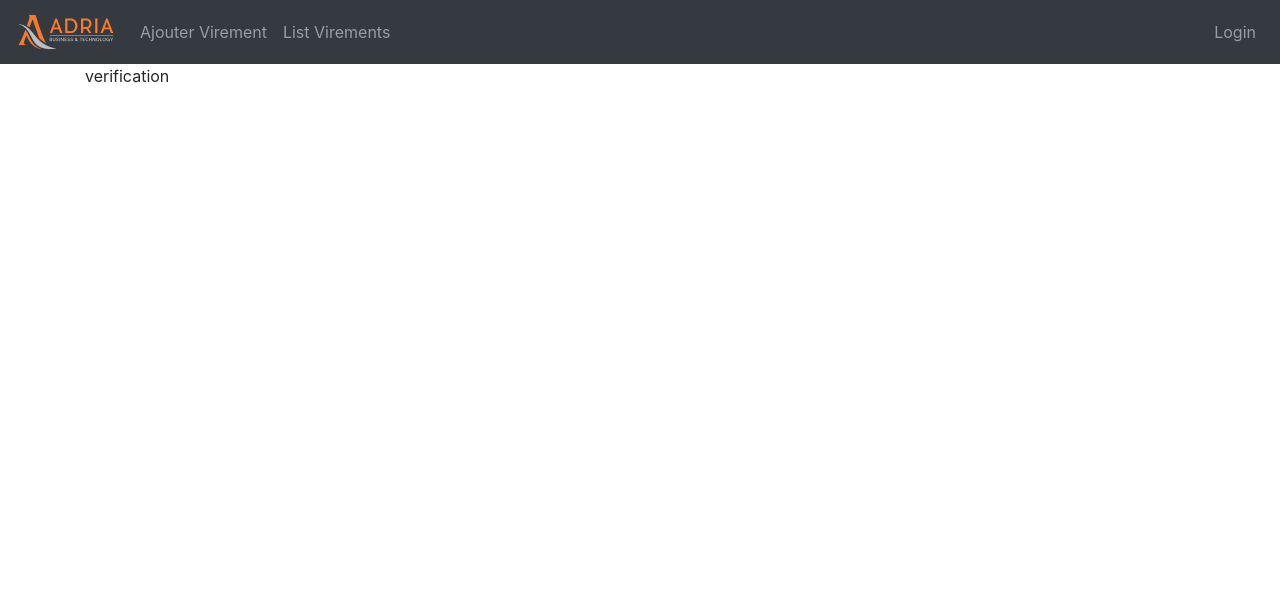
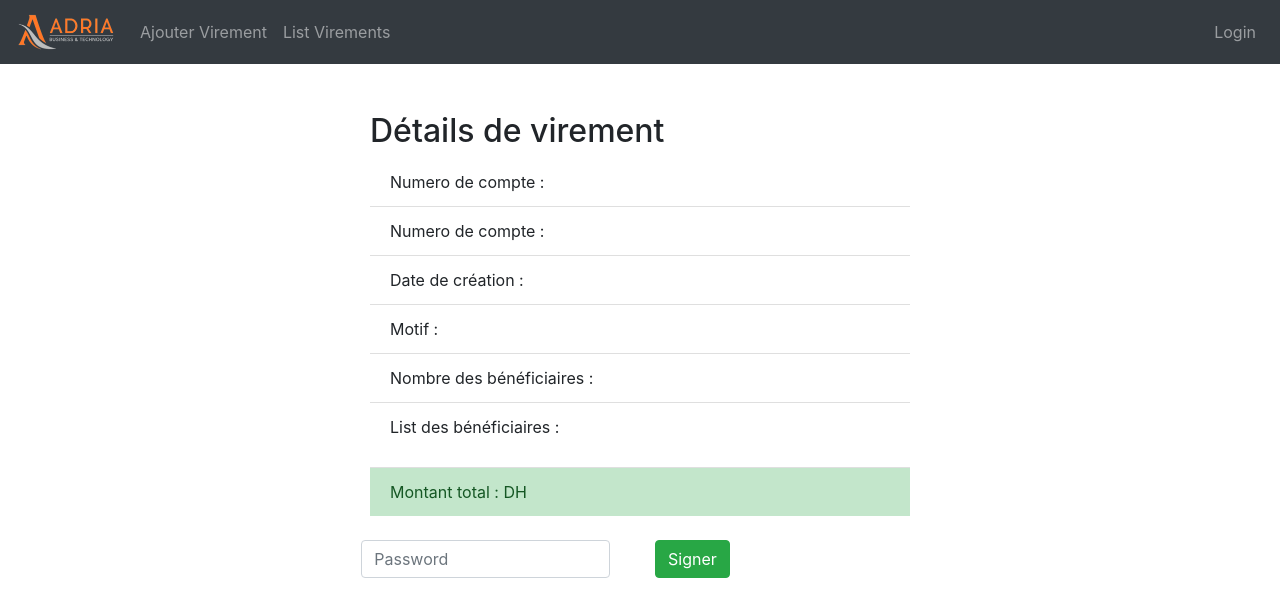
Before and after one commit to aymannc/adria-fornt, a React (Create React App) app: page /verification in a window 1280 px wide. Shown: the top 616 px of the page. Built offline with nearby package versions, Linux system fonts and the light colour scheme.

Commit message:
Adding sign functionalities

```diff
--- a/src/App.tsx
+++ b/src/App.tsx
@@ -8,6 +8,7 @@ import Auth from "./auth/Auth";
 import {Container} from "react-bootstrap";
 import Header from "./header/Header";
 import AjouterVirment from "./virment/AjouterVirement";
+import SignerVirement, {SignSuccess} from "./virment/SignerVirement";
 
 const store = createStore(combineReducers({}))
 
@@ -21,8 +22,8 @@ function App() {
                         <Route path='/auth'
                                activeClassName="active" component={Auth}/>
                         <Route path='/ajouter-virement' component={AjouterVirment}/>
-                        <Route path='/verification' render={() => <p>verification</p>}/>
-                        <Route path='/results' render={() => <p>results</p>}/>
+                        <Route path='/verification' component={SignerVirement}/>
+                        <Route path='/success' component={SignSuccess}/>
                         <Route path='/list-virements' render={() => <p>list-virements</p>}/>
                         <Redirect to='/auth'/>
                     </Switch>
--- a/src/virment/AjouterVirement.tsx
+++ b/src/virment/AjouterVirement.tsx
@@ -3,6 +3,7 @@ import {Alert, Button, Col, Form, FormControl, InputGroup, Row, Table} from "rea
 import {useForm} from "react-hook-form";
 
 import http from '../client'
+import {useHistory} from "react-router-dom";
 
 type Beneficiaire = {
     id: number,
@@ -78,7 +79,7 @@ export const BeneficiairesVirement = (props: { selectedBeneficiaire: SelectedBen
                             <input style={{borderColor: beneficiaire.montant ? '' : 'red'}}
                                    type="number" name={beneficiaire.id.toString()}
                                    value={beneficiaire.montant}
-                                   onChange={changeHandler}/> DH
+                                   onChange={changeHandler}/>
                             {
                                 (beneficiaire.montant <= 0) ?
                                     <Alert className='mt-2' variant="danger">Valeur doit être non nulle</Alert> : null
@@ -95,6 +96,7 @@ export const BeneficiairesVirement = (props: { selectedBeneficiaire: SelectedBen
     </Table>
 }
 export const VirementForm = (props: any) => {
+    const history = useHistory();
     const {register, errors, handleSubmit} = useForm<any>();
     const onSubmit = (data: any) => {
         let isValid = true;
@@ -104,16 +106,47 @@ export const VirementForm = (props: any) => {
             }
         })
         if (isValid) {
-            console.log(data,props)
+            const submitForm =
+                {
+                    ...data,
+                    selectedBeneficiaire: props.state.selectedBeneficiaire
+
+                }
+            http.post('ajouter-virement', submitForm).then(response => {
+                const detail = {
+                    id: response.data,
+                    ...submitForm
+                };
+
+                console.log(detail)
+                history.push({
+                    pathname: '/verification',
+                    state: {detail}
+                });
+            }).catch(error => {
+                console.log(error)
+            })
         }
     };
+
+    const checkForBalance = (numeroCompte: string) => {
+        const index = (props.state.comptes as Compte[]).findIndex(e => e.numeroCompte === numeroCompte)
+        if (index !== -1) {
+            return props.state.comptes[index].soldeComptable >= props.state.montant
+        }
+        return false
+    }
+    const display_date = new Date().toISOString().split('T')[0]
     return <Form onSubmit={handleSubmit(onSubmit)}>
         <Row>
             <Col className="col-6">
                 <Form.Group controlId="select">
                     <Form.Label>Choisir un compte :</Form.Label>
                     <Form.Control as="select"
-                                  name="accountNumber" ref={register({required: true})}>
+                                  name="accountNumber" ref={register({
+                        required: true,
+                        validate: checkForBalance
+                    })}>
                         {
                             props.state.comptes.map((e: Compte) => {
                                 return <option key={e.id}
@@ -126,37 +159,41 @@ export const VirementForm = (props: any) => {
                         (errors.accountNumber?.type === 'required') ?
                             <Alert className='mt-2' variant="danger">{"Vous devez spécifier un compte"}</Alert> : null
                     }
+                    {
+                        (errors.accountNumber?.type === 'validate') ?
+                            <Alert className='mt-2'
+                                   variant="danger">{"Assurez-vous d'avoir suffisamment d'argent sur votre compte pour cette opération"}</Alert> : null
+                    }
                 </Form.Group>
             </Col>
-        </Row>
-        <Row>
-
             <Col>
                 <Form.Group controlId="DateDeCreation">
                     <Form.Label>Date de création</Form.Label>
                     <Form.Control type="text" name="createdDate"
                                   ref={register({required: true})}
-                                  value={new Date().toISOString()} readOnly/>
+                                  value={display_date} readOnly/>
                 </Form.Group>
                 {
                     (errors.createdDate?.type === 'required') ?
                         <Alert className='mt-2' variant="danger">{"Error"}</Alert> : null
                 }
             </Col>
-            <Col>
-                <Form.Group controlId="DateDeExecution">
-                    <Form.Label>Date d'exécution</Form.Label>
-                    <Form.Control type="date"
-                                  name="executedDate"
-                                  ref={register({required: true})}
-                    />
-                </Form.Group>
-                {
-                    (errors.executedDate?.type === 'required') ?
-                        <Alert className='mt-2' variant="danger">Vous devez spécifier une date</Alert> : null
-                }
-            </Col>
         </Row>
+        {/*<Row>*/}
+        {/*    <Col>*/}
+        {/*        <Form.Group controlId="DateDeExecution">*/}
+        {/*            <Form.Label>Date d'exécution</Form.Label>*/}
+        {/*            <Form.Control type="date"*/}
+        {/*                          name="executedDate"*/}
+        {/*                          ref={register({required: true})}*/}
+        {/*            />*/}
+        {/*        </Form.Group>*/}
+        {/*        {*/}
+        {/*            (errors.executedDate?.type === 'required') ?*/}
+        {/*                <Alert className='mt-2' variant="danger">Vous devez spécifier une date</Alert> : null*/}
+        {/*        }*/}
+        {/*    </Col>*/}
+        {/*</Row>*/}
         <Row>
             <Col>
                 <Form.Group controlId="motif">
@@ -242,7 +279,6 @@ const AjouterVirment = () => {
             ))
         });
         http.get('/abonnes/1/comptes').then(response => {
-            console.log(response)
             setState(state => (
                 {
                     ...state, comptes: response.data._embedded.comptes.map((e: Compte) => ({
--- /dev/null
+++ b/src/virment/SignerVirement.tsx
@@ -0,0 +1,115 @@
+import React, {Fragment, useState} from "react";
+import {useHistory, useLocation} from "react-router-dom";
+
+import {Alert, Button, Col, Form, ListGroup, Row} from "react-bootstrap";
+import {useForm} from "react-hook-form";
+import http from "../client";
+
+type Overview = {
+    id: number,
+    accountNumber: string,
+    createdDate: string,
+    executedDate: string,
+    montant: number,
+    motif: string,
+    nbrOfBenf: number,
+    selectedBeneficiaire: {
+        id: number,
+        montant: string,
+        nom: string,
+        prenom: string
+    }[]
+}
+export const SignSuccess = () => {
+    return <Row>
+        <Col className="col-6 mx-auto">
+            <Alert className='mt-2' variant="success">Votre demande a été signé !</Alert>
+        </Col>
+    </Row>
+}
+const SignerVirement = (props: any) => {
+    const location = useLocation();
+    const history = useHistory();
+    // @ts-ignore
+    let state: Overview = {...location.state?.detail};
+    const {register, errors, handleSubmit} = useForm<any>();
+    const [error, editError] = useState('');
+
+    const onSubmit = (data: any) => {
+        const form = {
+            "virmentID": state.id,
+            "username": "anc",
+            "password": data.password
+        }
+        http.post('sign', form).then(response => {
+            if (response.data === true) {
+                history.push('/success')
+            }
+        }).catch(errors => {
+            editError(errors.response.data.message);
+            console.log(errors.response.data.message)
+        })
+    };
+    return (
+        <Fragment>
+            <Row>
+                <Col className="col-6 mx-auto mt-5">
+                    {error !== '' ? <Alert className='mt-2' variant="danger">{error}</Alert> : null}
+                </Col>
+            </Row>
+            <Row>
+                <Col className="col-6 mx-auto">
+                    <h2>Détails de virement</h2>
+                    <ListGroup variant="flush">
+                        <ListGroup.Item>Numero de compte : {state.id}</ListGroup.Item>
+                        <ListGroup.Item>Numero de compte : {state.accountNumber}</ListGroup.Item>
+                        <ListGroup.Item>Date de création : {state.createdDate}</ListGroup.Item>
+                        <ListGroup.Item>Motif : {state.motif}</ListGroup.Item>
+                        <ListGroup.Item>Nombre des bénéficiaires : {state.nbrOfBenf}</ListGroup.Item>
+                        <ListGroup.Item>List des bénéficiaires :
+                            <ListGroup variant="flush" className="mt-3">
+                                {
+                                    state.selectedBeneficiaire?.map(beneficiaire => {
+                                        return (
+                                            <ListGroup.Item variant="secondary" key={beneficiaire.id}>
+                                                {`${beneficiaire.nom.toUpperCase()} ${beneficiaire.prenom.toUpperCase()} : ${beneficiaire.montant} DH`}
+                                            </ListGroup.Item>)
+                                    })
+                                }
+                            </ListGroup>
+                        </ListGroup.Item>
+                        <ListGroup.Item variant="success">Montant total : {state.montant} DH</ListGroup.Item>
+                    </ListGroup>
+                </Col>
+            </Row>
+            <Form onSubmit={handleSubmit(onSubmit)}>
+
+                <Row className="col-7 mx-auto mt-4">
+                    <Col className="col-6">
+
+                        <Col>
+                            <Form.Group controlId="passwordcontrolId">
+                                <Form.Control type="password"
+                                              name="password"
+                                              placeholder="Password"
+                                              ref={register({required: true})}
+                                />
+                            </Form.Group>
+                            {
+                                (errors.password?.type === 'required') ?
+                                    <Alert className='mt-2' variant="danger">Vous devez entrer votre mot de
+                                        passe</Alert> : null
+                            }
+                        </Col>
+                    </Col>
+                    <Col className="col-1">
+                        <Button type="submit" variant="success">Signer</Button>
+                    </Col>
+                </Row>
+
+            </Form>
+        </Fragment>
+    )
+}
+
+export default SignerVirement;
```
